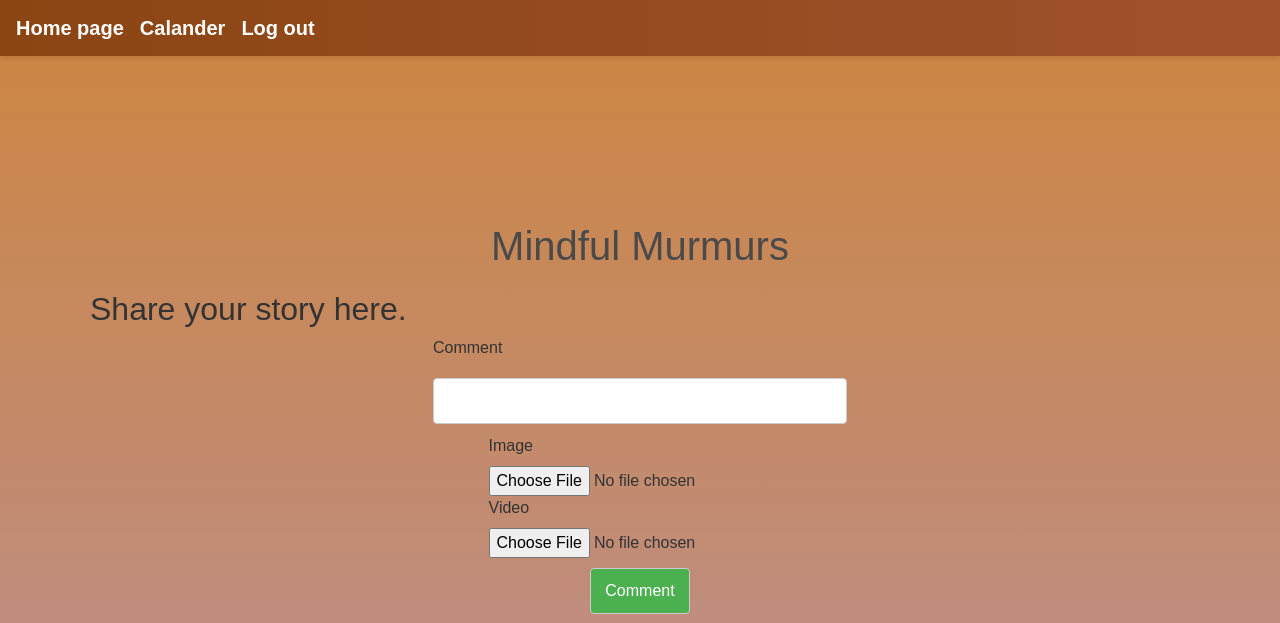
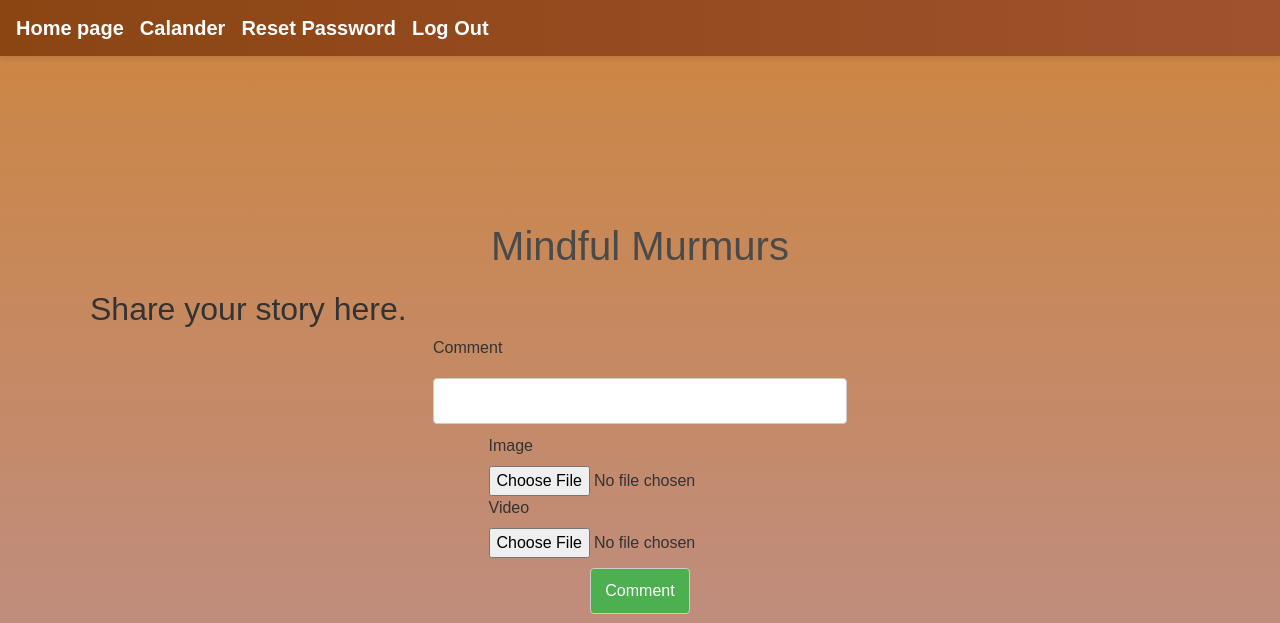
Before and after one commit to ji0yang/tc1l-10-Mindful-Murmurs-, a Flask app: page /comment in a window 1280 px wide. Shown: the top 623 px of the page. Run offline with Flask 3, Linux system fonts and the light colour scheme; a user stored in the database is signed in; some libraries are stand-ins or nearby versions.

Commit message:
added new function (reset password)

```diff
--- a/templates/base.html
+++ b/templates/base.html
@@ -8,9 +8,8 @@
     <nav class="navbar navbar-expand-lg navbar-light bg-light">
         <a class="navbar-brand" href="{{ url_for('home') }}">Home page</a>
         <a class="navbar-brand" href="{{ url_for('calendar') }}">Calander</a>
-        <a class="navbar-brand" href="{{ url_for('logout') }}">Log out</a>
-
-
+        <a class="navbar-brand" href="{{ url_for('reset_password') }}">Reset Password</a>
+        <a class="navbar-brand" href="{{ url_for('logout') }}">Log Out</a>
 
         <button class="navbar-toggler" type="button" data-toggle="collapse" data-target="#navbarSupportedContent" aria-controls="navbarSupportedContent" aria-expanded="false" aria-label="Toggle navigation">
             <span class="navbar-toggler-icon"></span>
```
